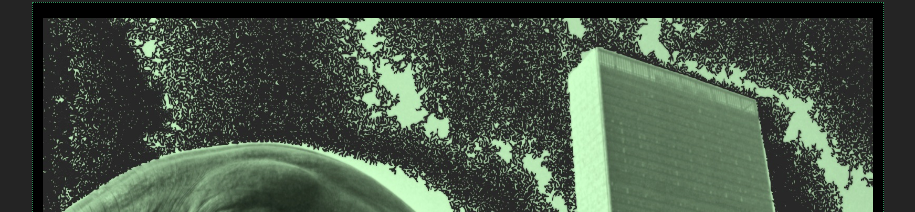
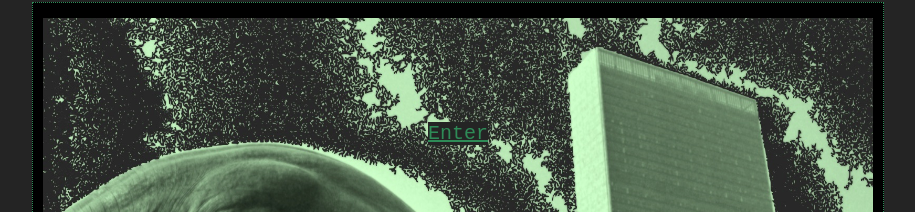
Before and after one commit to hightowerbuilds/brontosaurus-publications, a React (Vite) app: page /landing in a window 1280 px wide. Shown: the part 518-730 px from the top of the page, without its empty margins (182-1097 px from the left). Built offline with nearby package versions, Linux system fonts and the light colour scheme.

Commit message:
april20.4

```diff
--- a/src/pages/Landing.jsx
+++ b/src/pages/Landing.jsx
@@ -1,3 +1,4 @@
+import { Link } from "react-router-dom"
 import Banner from "../components/Banner"
 
 
@@ -11,6 +12,15 @@ export default function Landing() {
 
     }}>
         <Banner />
+        <Link style={{
+          position: 'absolute',
+          top: '80%',
+          fontFamily: 'monospace',
+          fontSize: 20,
+          color: 'seagreen'
+        }} to='/dashboard'>
+          Enter
+        </Link>
     </div>
 
   )
```
